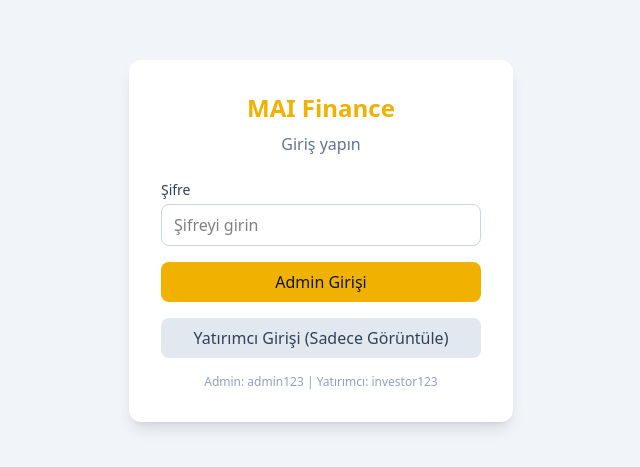
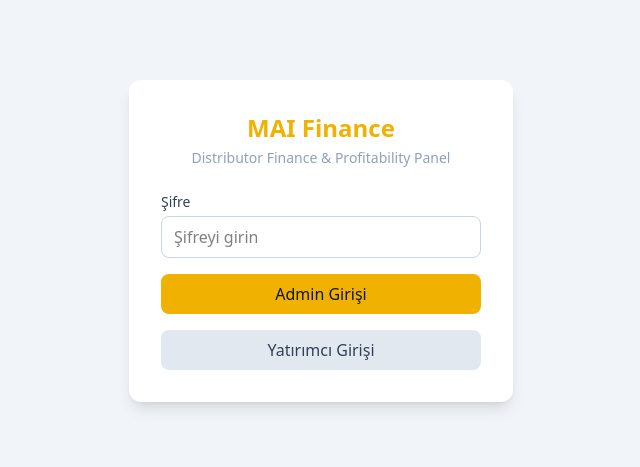
Before and after one commit to mertarslan420-sudo/mai-finance, a Next.js app: page / in a window 1280 px wide. Shown: the part 159-626 px from the top of the page, without its empty margins (319-959 px from the left). Built offline with nearby package versions, Linux system fonts and the light colour scheme.

Commit message:
Improve login screen - remove password hints, add subtitle

```diff
--- a/src/app/page.tsx
+++ b/src/app/page.tsx
@@ -532,15 +532,15 @@ export default function Home() {
     return (
       <div className="min-h-screen bg-slate-100 flex items-center justify-center">
         <div className="bg-white rounded-xl shadow-lg p-8 w-96">
-          <h1 className="text-2xl font-bold text-center text-yellow-500 mb-2">MAI Finance</h1>
-          <p className="text-center text-slate-500 mb-6">Giriş yapın</p>
+          <h1 className="text-2xl font-bold text-center text-yellow-500 mb-1">MAI Finance</h1>
+          <p className="text-center text-slate-400 text-sm mb-6">Distributor Finance & Profitability Panel</p>
           <div className="space-y-4">
             <div>
               <label className="block text-sm font-medium text-slate-700 mb-1">Şifre</label>
               <input
                 type="password"
                 value={password}
-                onChange={e => setPassword(e.target.value)}
+                onChange={e => { setPassword(e.target.value); setLoginError(''); }}
                 onKeyDown={e => e.key === 'Enter' && handleLogin('admin')}
                 className="w-full px-3 py-2 border border-slate-300 rounded-lg"
                 placeholder="Şifreyi girin"
@@ -557,12 +557,9 @@ export default function Home() {
               onClick={() => handleLogin('investor')}
               className="w-full px-4 py-2 bg-slate-200 text-slate-700 rounded-lg font-medium hover:bg-slate-300"
             >
-              Yatırımcı Girişi (Sadece Görüntüle)
+              Yatırımcı Girişi
             </button>
           </div>
-          <p className="text-xs text-slate-400 mt-4 text-center">
-            Admin: admin123 | Yatırımcı: investor123
-          </p>
         </div>
       </div>
     );
```
